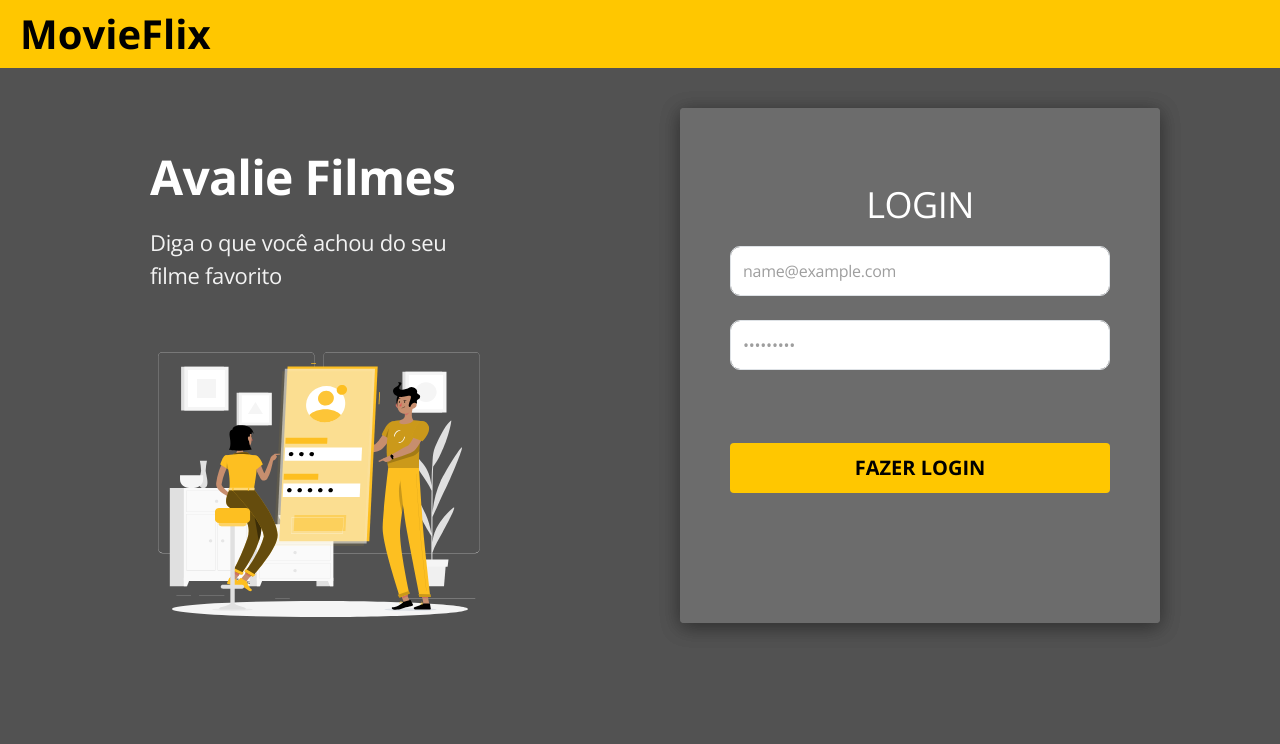
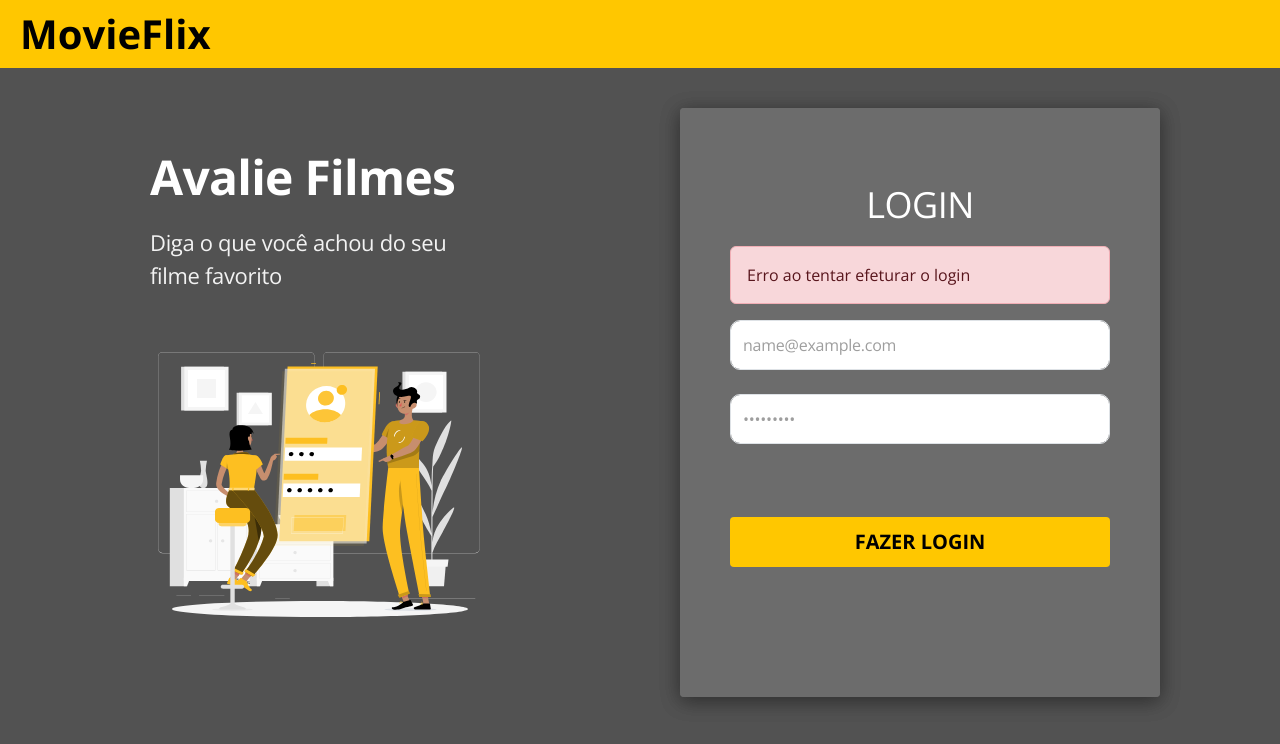
Before and after one commit to viniciusmontes/bds-movieflix, a React (Create React App) app in the folder frontweb/: page / in a window 1280 px wide. Both pictures are taken after typing "name@example.com", "Sample123" into the empty fields and a click on the button "FAZER LOGIN". Shown: the top 744 px of the page. Built offline with nearby package versions, Linux system fonts and the light colour scheme; no server answers.

Commit message:
Manual error handling

```diff
--- a/frontweb/src/assets/styles/custom.scss
+++ b/frontweb/src/assets/styles/custom.scss
@@ -1,5 +1,6 @@
 $theme-colors: (
-  'primary':#FFC700
+  'primary':#FFC700,
+  'danger': #ff5555
 
 );
 
--- a/frontweb/src/pages/Home/Login/index.tsx
+++ b/frontweb/src/pages/Home/Login/index.tsx
@@ -3,7 +3,7 @@ import { useForm } from 'react-hook-form';
 import { requestBackendLogin } from 'util/requests';
 import { saveAuthData } from 'util/storage';
 import { getTokenData } from 'util/auth';
-import { useContext } from 'react';
+import { useContext, useState } from 'react';
 import { AuthContext } from 'AuthContext';
 
 import './styles.css';
@@ -14,6 +14,7 @@ type FormData = {
 };
 
 const Login = () => {
+  const [hasError, setHasError] = useState(false);
 
   const { setAuthContextData } = useContext(AuthContext);
 
@@ -22,20 +23,27 @@ const Login = () => {
   const onSubmit = (formData: FormData) => {
     requestBackendLogin(formData)
       .then((response) => {
+        setHasError(false);
         saveAuthData(response.data);
         setAuthContextData({
           authenticated: true,
           tokenData: getTokenData(),
         });
       })
-      .catch(() => {
-        console.log('erro');
+      .catch((error) => {
+        setHasError(true);
+        console.log('erro', error);
       });
   };
 
   return (
     <div className="base-card login-card">
       <h1>LOGIN</h1>
+      {hasError && (
+        <div className="alert alert-danger">
+          Erro ao tentar efeturar o login
+        </div>
+      )}
       <form onSubmit={handleSubmit(onSubmit)}>
         <div className="mb-4">
           <input
```
